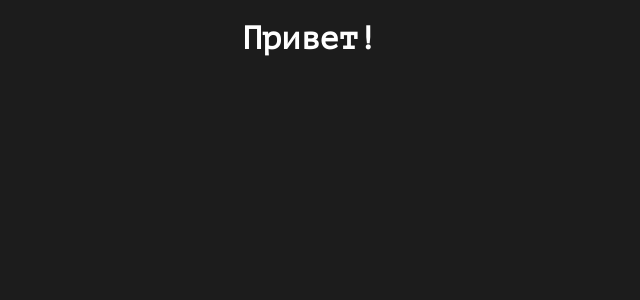
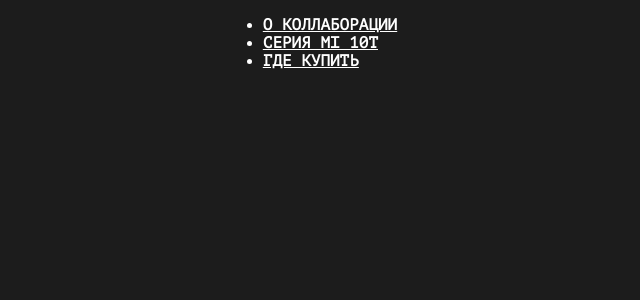
Before and after one commit to petr-romantsov/xiaomi, a React (Vite) app: page / in a window 1280 px wide. Shown: the top 300 px of the page, without its empty margins (330-970 px from the left). Built offline with nearby package versions, Linux system fonts and the light colour scheme.

Commit message:
add Navlink, Navlist, Header

```diff
--- a/src/App.jsx
+++ b/src/App.jsx
@@ -1,9 +1,10 @@
 import styles from './App.module.css';
+import { Header } from './components/Header/Header';
 
 function App() {
   return (
     <div className={styles.app}>
-      <h1>Привет!</h1>
+      <Header />
     </div>
   );
 }
--- /dev/null
+++ b/src/components/Header/Header.jsx
@@ -0,0 +1,9 @@
+import { NavList } from '../NavList/NavList';
+
+export const Header = () => {
+  return (
+    <header>
+      <NavList />
+    </header>
+  );
+};
--- /dev/null
+++ b/src/components/NavLink/NavLink.jsx
@@ -0,0 +1,9 @@
+import styles from './NavLink.module.css';
+
+export const NavLink = ({ children, link }) => {
+  return (
+    <li className={styles.nav__item}>
+      <a href={link}>{children}</a>
+    </li>
+  );
+};
--- /dev/null
+++ b/src/components/NavLink/NavLink.module.css
@@ -0,0 +1,9 @@
+.nav__item {
+  text-decoration: underline;
+  text-transform: uppercase;
+  font-weight: 700;
+}
+
+.nav__link {
+  font-size: 16px;
+}
--- /dev/null
+++ b/src/components/NavList/NavList.jsx
@@ -0,0 +1,11 @@
+import { NavLink } from '../navLink/navLink';
+
+export const NavList = () => {
+  return (
+    <ul>
+      <NavLink link={'#conception'}>О КОЛЛАБОРАЦИИ</NavLink>
+      <NavLink link={'#series'}>серия Mi 10T</NavLink>
+      <NavLink link={'#wherebuy'}>ГДЕ КУПИТЬ</NavLink>
+    </ul>
+  );
+};
--- a/src/index.css
+++ b/src/index.css
@@ -28,3 +28,10 @@
   flex-direction: column;
   min-height: 100vh;
 }
+
+a {
+  text-decoration: none;
+  color: inherit;
+  background-color: transparent;
+  cursor: pointer;
+}
```
Also changed, not shown: 1 other file (tests, documents, lock files or other folders).
